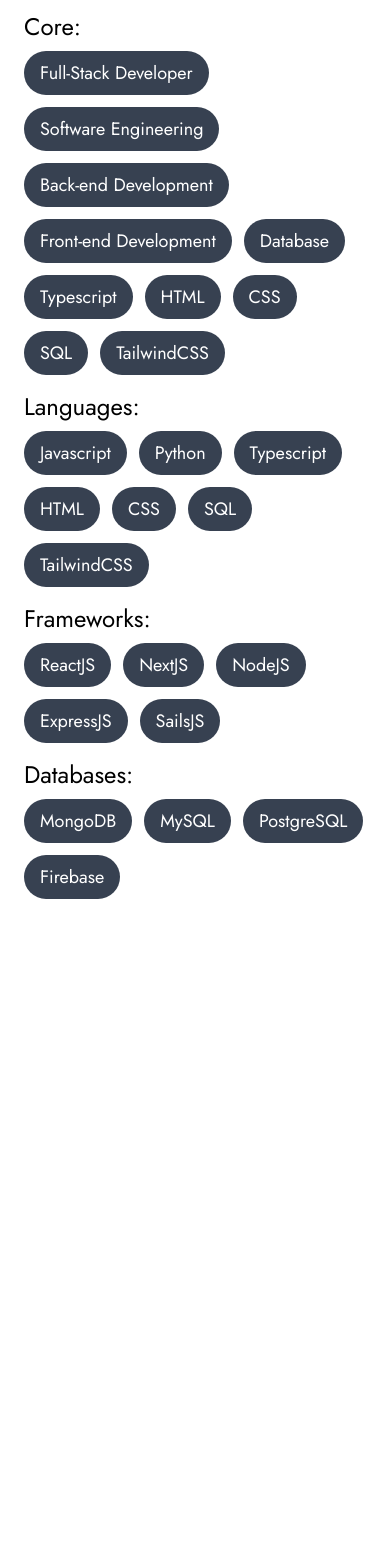
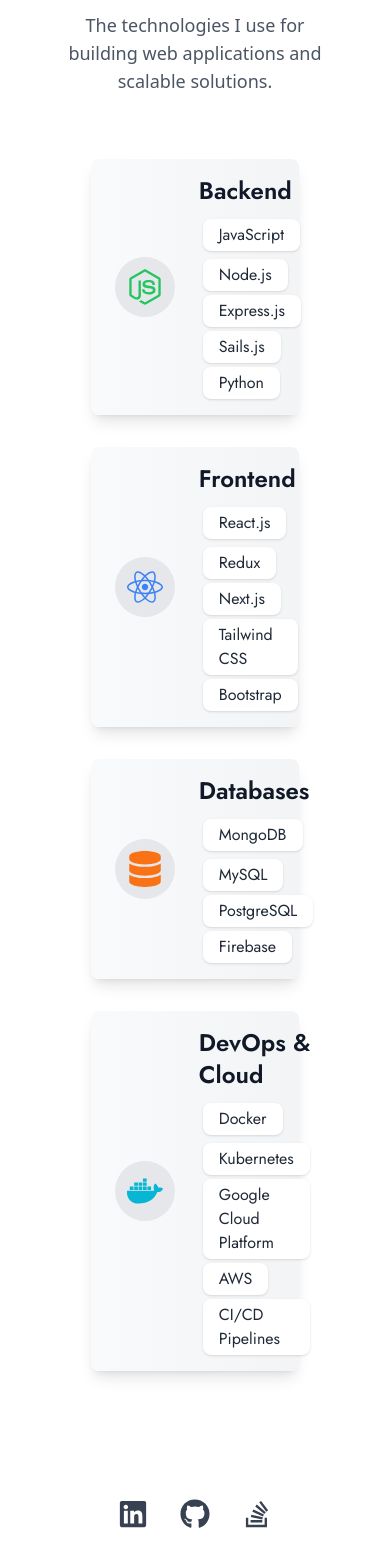
Before and after one commit to hardikpatel2906/my-portfolio, a React (Create React App) app: page /technology in a window 390 px wide. Shown: the part 213-1768 px from the top of the page. Before the commit the page ends 1136 px from the top, so only its background shows below. Built offline with nearby package versions, Linux system fonts and the light colour scheme.

Commit message:
Change in responsiveness of Technology Page

```diff
--- a/src/App.js
+++ b/src/App.js
@@ -26,7 +26,7 @@
             <Route path="/resume" element={<Resume />} />
           </Routes>
         </div>
-        {/* <Footer /> */}
+        <Footer />
       </div>
     </Router>
   );
--- a/src/components/Experience.js
+++ b/src/components/Experience.js
@@ -97,7 +97,7 @@
                             {/* Tech Stack */}
                             <div className="mt-4 flex flex-wrap gap-2 font-Jost">
                                 {exp.techStack.map((tech, i) => (
-                                    <span key={i} className="bg-gradient-to-r from-indigo-400 to-purple-500 px-3 py-1 text-sm text-white rounded-full">
+                                    <span key={i} className="bg-gradient-to-r from-indigo-400 to-purple-500 px-2 py-1 text-sm text-white rounded-md">
                                         {tech}
                                     </span>
                                 ))}
--- a/src/components/Footer.js
+++ b/src/components/Footer.js
@@ -1,13 +1,47 @@
+// const Footer = () => {
+//     return (
+//         <footer className=" text-black text-center p-4">
+//             <div className="flex justify-center flex-row gap-6">
+//                 <img src="github.png" alt="github" className="h-8" />
+//                 <img src="linkedin.png" alt="linkedin" className="h-8" />
+//                 <img src="twitterx.png" alt="twitter" className="h-8" />
+//                 <img src="facebook.png" alt="facebook" className="h-8" />
+//             </div>
+//         </footer>
+//     )
+// };
+// export default Footer;
+
+import { FaLinkedin, FaGithub, FaStackOverflow } from "react-icons/fa";
+
 const Footer = () => {
     return (
-        <footer className=" text-black text-center p-4">
-            <div className="flex justify-center flex-row gap-6">
-                <img src="github.png" alt="github" className="h-8" />
-                <img src="linkedin.png" alt="linkedin" className="h-8" />
-                <img src="twitterx.png" alt="twitter" className="h-8" />
-                <img src="facebook.png" alt="facebook" className="h-8" />
-            </div>
-        </footer>
-    )
+        <div className="flex justify-center space-x-8 my-10">
+            <a
+                href="https://www.linkedin.com/in/hardikpatel2906/"
+                target="_blank"
+                rel="noopener noreferrer"
+                className="text-3xl text-gray-700 hover:text-blue-600 transition-transform transform hover:scale-125 duration-300"
+            >
+                <FaLinkedin />
+            </a>
+            <a
+                href="https://github.com/hardikpatel2906"
+                target="_blank"
+                rel="noopener noreferrer"
+                className="text-3xl text-gray-700 hover:text-black transition-transform transform hover:scale-125 duration-300"
+            >
+                <FaGithub />
+            </a>
+            <a
+                href="https://stackoverflow.com/users/11044604/hardik-patel"
+                target="_blank"
+                rel="noopener noreferrer"
+                className="text-3xl text-gray-700 hover:text-orange-500 transition-transform transform hover:scale-125 duration-300"
+            >
+                <FaStackOverflow />
+            </a>
+        </div>
+    );
 };
 export default Footer;
--- a/src/components/Navbar.js
+++ b/src/components/Navbar.js
@@ -65,7 +65,7 @@
 
                 {/* Mobile Menu */}
                 {menuOpen && (
-                    <div className="md:hidden flex flex-col items-center space-y-4 py-4">
+                    <div className="md:hidden flex flex-col items-center space-y-2 py-2">
                         {navigation.map((item) => (
                             <NavLink
                                 key={item.name}
@@ -77,9 +77,9 @@
                                 className={({ isActive }) =>
                                     classNames(
                                         isActive
-                                            ? "text-black bg-[#fead8a]"
-                                            : "text-black hover:text-[#4F4A41] hover:bg-[#fead8a]",
-                                        "rounded-full px-4 py-2 text-lg font-Jost transition-all"
+                                            ? 'border-b-2 border-[#000000] text-[#000000]'
+                                            : 'text-[#000000] hover:border-b-2 hover:border-gray-500',
+                                        'px-3 py-2 text-lg font-Jost transition duration-300 ease-in-out'
                                     )
                                 }
                             >
--- a/src/components/Technology.js
+++ b/src/components/Technology.js
@@ -1,40 +1,117 @@
-const Technology = () => {
+// const Technology = () => {
 
-    const techDatas = [
+//     const techDatas = [
+//         {
+//             type: "Core",
+//             technologies: ["Full-Stack Developer", "Software Engineering", "Back-end Development","Front-end Development", "Database", "Typescript", "HTML","CSS","SQL", "TailwindCSS"]
+//         },
+//         {
+//             type: "Languages",
+//             technologies: ["Javascript", "Python", "Typescript", "HTML","CSS","SQL", "TailwindCSS"]
+//         },
+//         {
+//             type: "Frameworks",
+//             technologies: ["ReactJS", "NextJS", "NodeJS", "ExpressJS","SailsJS"]
+//         },
+//         {
+//             type: "Databases",
+//             technologies: ["MongoDB", "MySQL", "PostgreSQL", "Firebase"]
+//         }
+//     ];
+
+
+//     return (
+//         <>
+//             <div className="mx-auto max-w-6xl mt-6">
+//                 <h1 className="font-Jost text-5xl">Tools & Technology</h1>
+//                 {techDatas.map((techData) => (
+//                     <>
+//                         <p className="mt-4 font-Jost text-2xl">{techData.type}:</p>
+//                         <div className="flex flex-wrap gap-3 mt-2">
+//                             {techData.technologies.map((tech) => (<span><button className="bg-gray-700 text-white rounded-full px-4 py-2 text-lg font-Jost">{tech}</button></span>))}
+//                         </div>
+
+//                     </>
+//                 ))}
+//             </div>
+//         </>
+//     )
+// };
+// export default Technology;
+
+import { FaNodeJs, FaReact, FaDocker, FaAws, FaDatabase } from "react-icons/fa";
+import { motion } from "framer-motion";
+
+const techData = [
     {
-            type: "Core",
-            technologies: ["Full-Stack Developer", "Software Engineering", "Back-end Development","Front-end Development", "Database", "Typescript", "HTML","CSS","SQL", "TailwindCSS"]
+        category: "Backend",
+        icon: <FaNodeJs className="text-4xl text-green-500" />,
+        technologies: ["JavaScript","Node.js", "Express.js", "Sails.js", "Python"],
     },
     {
-            type: "Languages",
-            technologies: ["Javascript", "Python", "Typescript", "HTML","CSS","SQL", "TailwindCSS"]
+        category: "Frontend",
+        icon: <FaReact className="text-4xl text-blue-500" />,
+        technologies: ["React.js", "Redux", "Next.js", "Tailwind CSS", "Bootstrap"],
     },
     {
-            type: "Frameworks",
-            technologies: ["ReactJS", "NextJS", "NodeJS", "ExpressJS","SailsJS"]
+        category: "Databases",
+        icon: <FaDatabase className="text-4xl text-orange-500" />,
+        technologies: ["MongoDB", "MySQL", "PostgreSQL", "Firebase"],
     },
     {
-            type: "Databases",
-            technologies: ["MongoDB", "MySQL", "PostgreSQL", "Firebase"]
-        }
+        category: "DevOps & Cloud",
+        icon: <FaDocker className="text-4xl text-cyan-500" />,
+        technologies: ["Docker", "Kubernetes", "Google Cloud Platform", "AWS", "CI/CD Pipelines"],
+    },
 ];
 
-
+const Technology = () => {
     return (
-        <>
-            <div className="mx-auto max-w-6xl mt-6">
-                <h1 className="font-Jost text-5xl">Tools & Technology</h1>
-                {techDatas.map((techData) => (
-                    <>
-                        <p className="mt-4 font-Jost text-2xl">{techData.type}:</p>
-                        <div className="flex flex-wrap gap-3 mt-2">
-                            {techData.technologies.map((tech) => (<span><button className="bg-gray-700 text-white rounded-full px-4 py-2 text-lg font-Jost">{tech}</button></span>))}
+        <div className="max-w-7xl mx-auto py-12 px-8">
+            {/* Title */}
+            <div className="text-center mb-12">
+                <h2 className="text-4xl font-bold font-Jost text-gray-800">Technology Stack</h2>
+                <p className="text-lg text-gray-600 mt-2">
+                    The technologies I use for building web applications and scalable solutions.
+                </p>
             </div>
 
-                    </>
+            {/* Tree Structure */}
+            <div className="flex flex-col items-center">
+                {techData.map((tech, index) => (
+                    <motion.div
+                        key={index}
+                        whileHover={{ scale: 1.05 }}
+                        className="relative flex items-center space-x-6 bg-gradient-to-r from-gray-50 to-gray-100 shadow-lg rounded-lg px-6 py-4 w-3/4 my-4"
+                    >
+                        {/* Vertical Line Connector */}
+                        {/* {index !== techData.length - 1 && (
+                            <div className="absolute left-6 w-1 h-16 bg-gray-400 top-full"></div>
+                        )} */}
+
+                        {/* Icon */}
+                        <div className="p-3 bg-gray-200 rounded-full">{tech.icon}</div>
+
+                        {/* Category + Technologies */}
+                        <div>
+                            <h3 className="text-2xl font-semibold font-Jost text-gray-900">{tech.category}</h3>
+                            <div className="mt-2 space-y-1">
+                                {tech.technologies.map((item, i) => (
+                                    <motion.div
+                                        key={i}
+                                        whileHover={{ scale: 1.1 }}
+                                        className="bg-white px-4 py-1 rounded-lg shadow font-Jost text-gray-800 inline-block m-1"
+                                    >
+                                        {item}
+                                    </motion.div>
                                 ))}
                             </div>
-        </>
-    )
+                        </div>
+                    </motion.div>
+                ))}
+            </div>
+        </div>
+    );
 };
+
 export default Technology;
```
Lines whose indentation alone changed are shown as unchanged.
